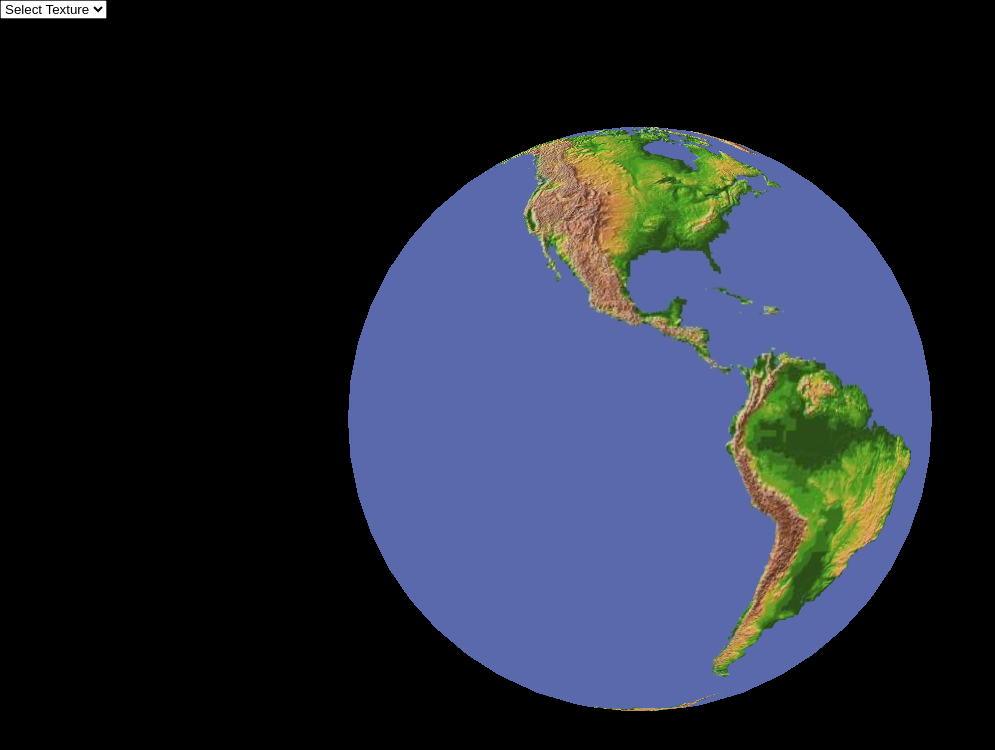
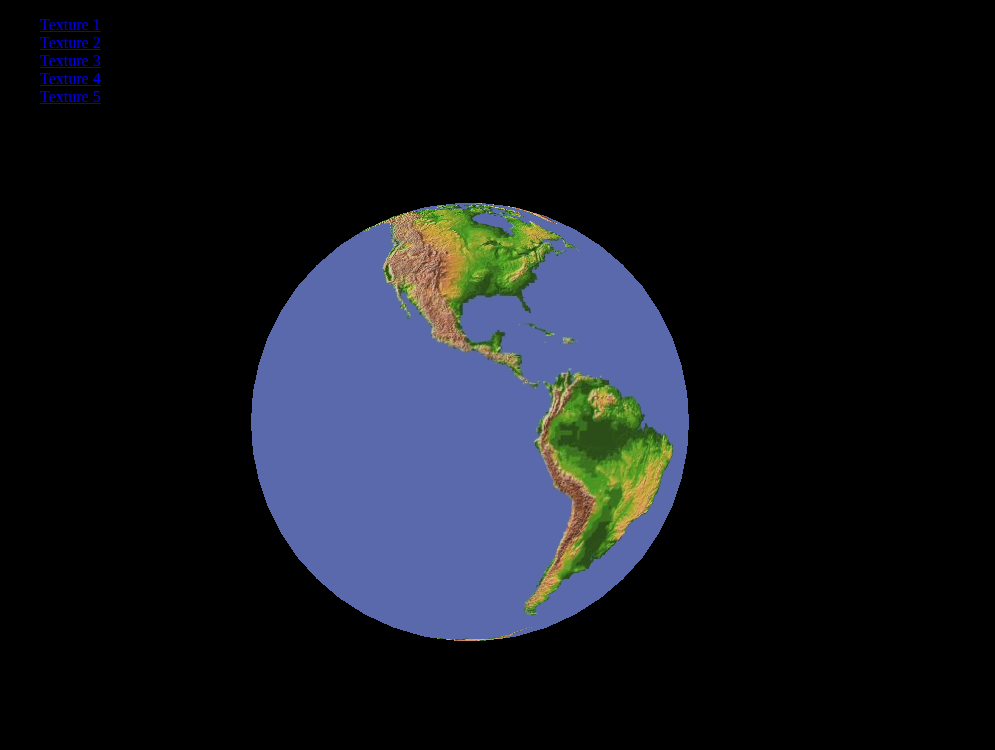
Before and after one commit to unmeshdusane002/threejs-globe, a plain HTML site: page index.html in a window 1280 px wide. Shown: the whole page, without its empty margins (0-995 px from the left). Drawn offline with Linux system fonts and the light colour scheme; animation ran at ten frames a second.

Commit message:
added texture

```diff
--- a/index.html
+++ b/index.html
@@ -8,14 +8,13 @@
     <script src="js/TrackballControls.js"></script>
   </head>
 <body>
-  <select id="selectTexture">
-    <option>Select Texture</option>
-    <option value="1">Texture 1</option>
-    <option value="2">Texture 2</option>
-    <option value="3">Texture 3</option>
-    <option value="4">Texture 4</option>
-    <option value="5">Texture 5</option>
-  </select>
+   <ul>
+    <li> <a class="btn" href="javascript:void(0);" data-texture="img/globe-1.jpg">Texture 1</a></li>
+    <li> <a class="btn" href="javascript:void(0);" data-texture="img/globe-2.jpg">Texture 2</a></li>
+    <li> <a class="btn" href="javascript:void(0);" data-texture="img/globe-3.jpg">Texture 3</a></li>
+    <li> <a class="btn" href="javascript:void(0);" data-texture="img/earth.jpg">Texture 4</a></li>
+    <li> <a class="btn" href="javascript:void(0);" data-texture="img/taj-mahal.jpg">Texture 5</a></li>
+  </ul>
   <div id='canvas'></div>
 <script src="js/globe.js"></script>
 </body>
--- a/js/globe.js
+++ b/js/globe.js
@@ -2,8 +2,10 @@
 
   var canvas = document.getElementById('canvas');
 
+  var height = 600,
+      width = 940;
+
   init();
-  window.addEventListener( 'resize', onWindowResize, false );
   animate();
 
   function init() {
@@ -11,7 +13,7 @@
       scene = new THREE.Scene();
 
       // Step 2 : Add Camera
-      camera = new THREE.PerspectiveCamera(25, window.innerWidth / window.innerHeight, 1, 10000);
+      camera = new THREE.PerspectiveCamera(25, width / height, 1, 10000);
       camera.position.z = 250;
       scene.add(camera);
 
@@ -38,7 +40,7 @@
       // Step 5 : Add Renderer
       //renderer = new THREE.CanvasRenderer();
       renderer = new THREE.WebGLRenderer();
-      renderer.setSize(window.innerWidth, window.innerHeight);
+      renderer.setSize(width, height);
 
       canvas.appendChild(renderer.domElement);
   }
@@ -53,7 +55,6 @@
   function render() {
       //mesh.rotation.x += 0.005;
       mesh.rotation.y += 0.002;
-
       renderer.render(scene, camera);
   }
 
@@ -64,9 +65,11 @@
     render();
   }
 
-  var texture = ["img/globe-1.jpg","img/globe-2.jpg","img/globe-3.jpg","img/earth.jpg","img/taj-mahel.jpg"];
-
-  $(document).on("change","#selectTexture",function(){
+  $(document).on("click","#selectTexture a",function(){
+    mesh.material.map = THREE.ImageUtils.loadTexture($(this).attr("data-texture"));
+    mesh.material.needsUpdate = true;
+  });
+(document).on("change","#selectTexture",function(){
     mesh.material.map = THREE.ImageUtils.loadTexture(texture[parseInt(this.value)-1]);
     mesh.material.needsUpdate = true;
   });
```
